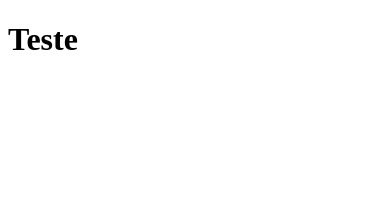
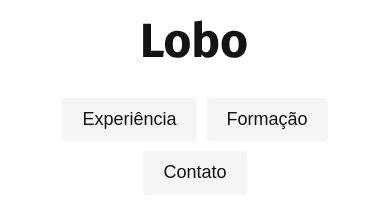
Before and after one commit to VictorDolzan/projeto-portifolio, a plain HTML site: page index.html in a window 390 px wide. Drawn offline with Linux system fonts and the light colour scheme.

Commit message:
Salvando imagens Criado css responsivo para o header

```diff
--- /dev/null
+++ b/css/global.css
@@ -0,0 +1,20 @@
+body {
+    font-family: 'Fira Sans', Arial, sans-serif;
+    margin: 0px;
+    color: #141414;
+}
+
+h1, h2, h3, p {
+    margin: 0px;
+}
+
+ul {
+    margin: 0px;
+    padding: 0px;
+    list-style: none;
+}
+
+img {
+    max-width: 100%;
+    display: block;
+}
--- /dev/null
+++ b/css/header.css
@@ -0,0 +1,37 @@
+.header {
+    max-width: 1200px;
+    padding: 40px 20px;
+    margin: 0 auto;
+    display: flex;
+    justify-content: space-between;
+    align-items: center;
+}
+
+.header-menu {
+    display: flex;
+    flex-wrap: wrap;
+    gap: 10px;
+    justify-content: center;
+}
+
+.header-menu a {
+    font-size: 1.125rem;
+    line-height: 1.3;
+    padding: 10px 20px;
+    text-decoration: none;
+    color: #141414;
+    display: block;
+}
+
+
+@media (max-width: 800px){
+    .header {
+        flex-direction: column;
+        gap: 40px;
+        padding: 20px;
+    }
+    .header a {
+        background: #f5f5f5;
+        border-radius: 4px;
+    }
+}
--- a/css/style.css
+++ b/css/style.css
@@ -0,0 +1,2 @@
+@import './global.css';
+@import './header.css';
--- a/index.html
+++ b/index.html
@@ -1,12 +1,21 @@
 <!DOCTYPE html>
-<html lang="en">
+<html lang="pt-br">
   <head>
     <meta charset="UTF-8" />
-    <meta name="viewport" content="width=device-width, initial-scale=1.0">
-    <title>Title</title>
+    <meta name="viewport" content="width=device-width, initial-scale=1.0" />
+    <title>Lobo - Programador e Designer</title>
     <link rel="stylesheet" href="./css/style.css" />
   </head>
   <body>
-    <h1>Teste</h1>
+    <header class="header">
+      <img src="./img/marca.svg" alt="Lobo">
+      <nav>
+        <ul class="header-menu">
+          <li><a href="#experiencia">Experiência</a></li>
+          <li><a href="#formacao">Formação</a></li>
+          <li><a href="#contato">Contato</a></li>
+        </ul>
+      </nav>
+    </header>
   </body>
 </html>
```
Also changed, not shown: img/cursos.svg (added), img/detalhe.svg (added), img/idiomas.svg (added), img/marca.svg (added), img/perfil.jpg (added).
